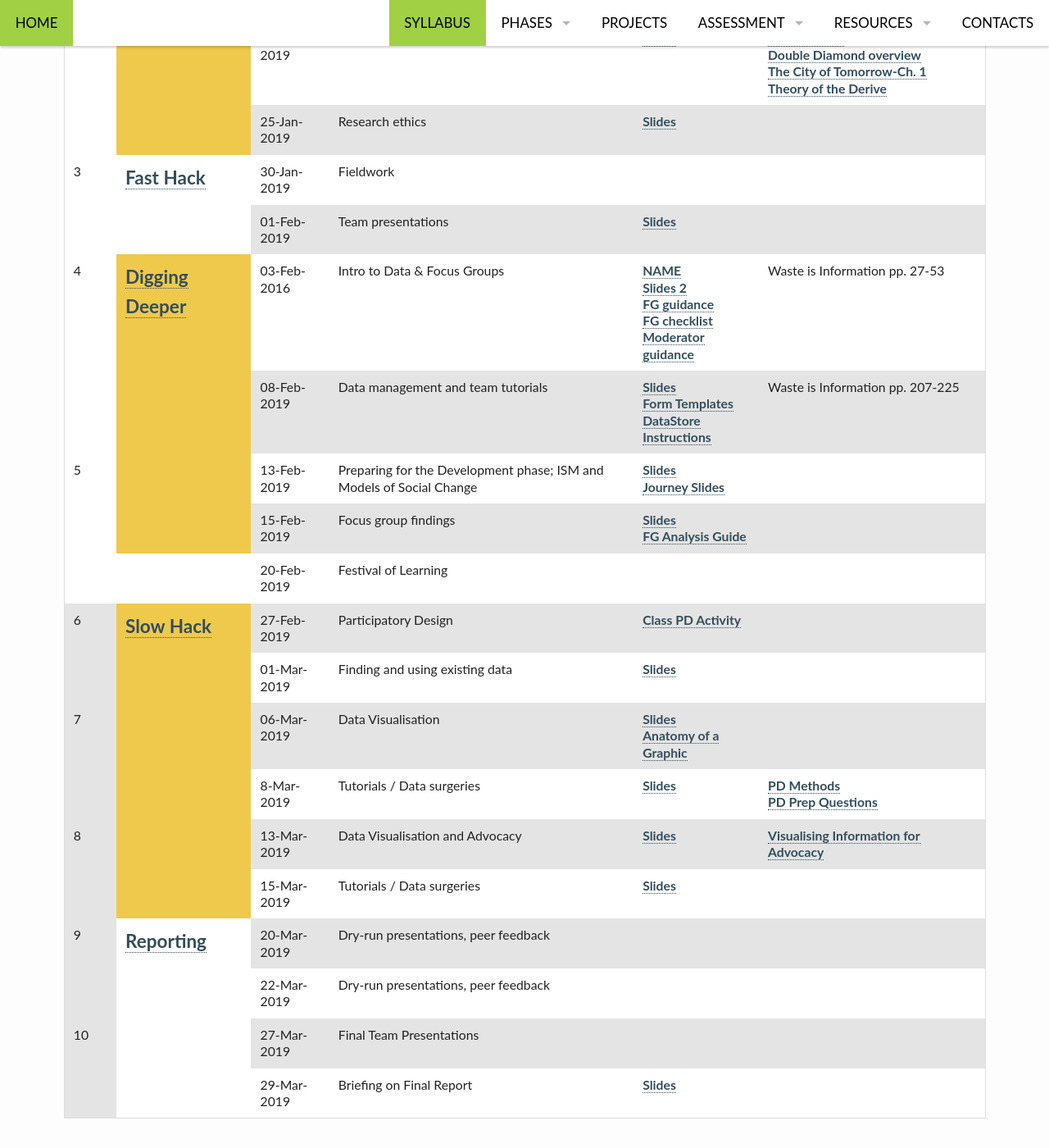
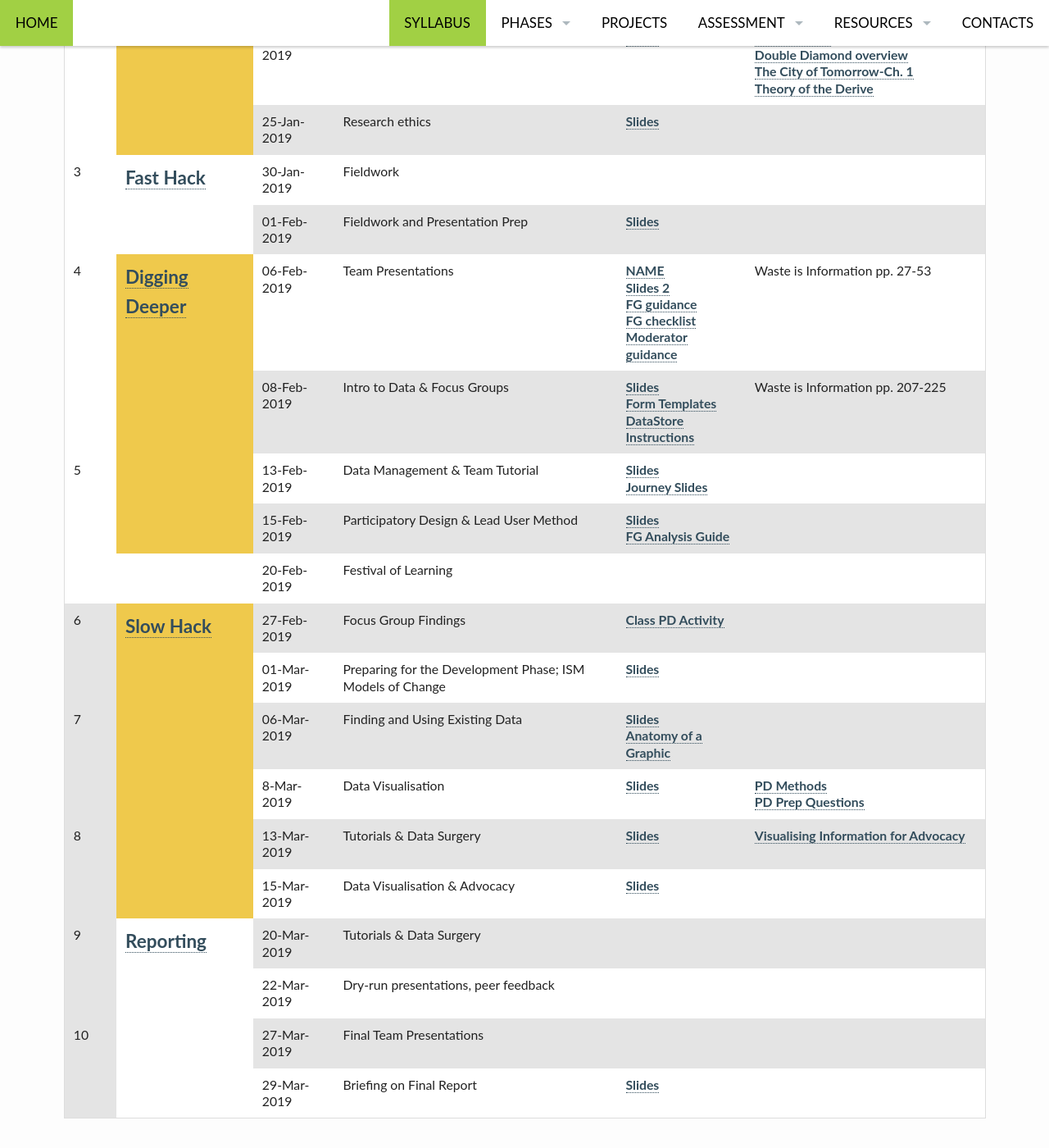
Before and after one commit to edinburghlivinglab/ddc, a Jekyll site: the page built from pages/syllabus.md, in a window 1280 px wide and 1400 px high, scrolled down 1005 px. Shown: the whole window at 82% size. Built offline with Jekyll 4.4.1, drawn with Linux system fonts in a browser that asks for light colours.

Commit message:
Update syllabus.md

```diff
--- a/pages/syllabus.md
+++ b/pages/syllabus.md
@@ -122,7 +122,7 @@ permalink: "/syllabus/"
             </tr>
             <tr>
                 <td>01-Feb-2019</td>
-                <td>Team presentations</td>
+                <td>Fieldwork and Presentation Prep</td>
                 <td><a href="{{ site.baseurl }}/slides/week3-2.html" target="_blank">Slides</a></td>
                 <td>&nbsp;</td>
             </tr>
@@ -131,8 +131,8 @@ permalink: "/syllabus/"
                 <td rowspan="4" valign="middle" bgcolor="#EFC94C">
                     <p class="teaser"><a href="{{ site.baseurl }}/digging_deeper/">Digging Deeper</a></p>
                 </td>
-                <td>03-Feb-2016</td>
-                <td>Intro to Data &amp; Focus Groups</td>
+                <td>06-Feb-2019</td>
+                <td>Team Presentations</td>
                 <td>
                 <a href="{{ site.baseurl }}/slides/NAME" target="_blank">NAME</a><br/>
                 <a href="{{ site.baseurl }}/course_docs/focus_group_slides.pdf" target="_blank">Slides 2</a><br/>
@@ -146,7 +146,7 @@ permalink: "/syllabus/"
             </tr>
             <tr>
                 <td>08-Feb-2019</td>
-                <td>Data management and team tutorials</td>
+                <td>Intro to Data &amp; Focus Groups</td>
                 <td>
                 <a href="{{ site.baseurl }}/slides/NAME.html" target="_blank">Slides</a><br/>
                 <a href="{{ site.baseurl }}/form_templates#focus_group_templates">Form Templates</a><br/>
@@ -157,7 +157,7 @@ permalink: "/syllabus/"
             <tr>
                 <td rowspan="2">5</td>
                 <td>13-Feb-2019</td>
-                <td>Preparing for the Development phase; ISM and Models of Social Change</td>
+                <td>Data Management &amp; Team Tutorial</td>
                 <td><a href="{{ site.baseurl }}/slides/NAME.html" target="_blank">Slides</a><br/>
                     <a href="{{ site.baseurl }}/course_docs/journeys.pdf" target="_blank">Journey Slides</a><br/>
                 </td>
@@ -165,7 +165,7 @@ permalink: "/syllabus/"
             </tr>
             <tr>
                 <td>15-Feb-2019</td>
-                <td>Focus group findings</td>
+                <td>Participatory Design &amp; Lead User Method</td>
                 <td><a href="{{ site.baseurl }}/course_docs/FocusGroup_Analysis_slides.pdf" target="_blank">    Slides</a><br/>
                 <a href="{{ site.baseurl }}/course_docs/analysis_session_instructions.pdf" target="_blank">FG Analysis Guide</a>
                 </td>
@@ -206,7 +206,7 @@ permalink: "/syllabus/"
             </tr>
             <tr>
                 <td>8-Mar-2019</td>
-                <td>Tutorials / Data surgeries</td>
+                <td>Data Visualisation</td>
                 <td><a href="{{ site.baseurl }}/slides/NAME.html" target="_blank">Slides</a></td>
                 <td><a href="{{ site.baseurl }}/course_docs/PD_methods_table_final.pdf" target="_blank">PD Methods</a><br/>
                 <a href="{{ site.baseurl }}/course_docs/PD_prep_questions.pdf" target="_blank">PD Prep Questions</a></td>
@@ -214,13 +214,13 @@ permalink: "/syllabus/"
             <tr>
                 <td rowspan="2">8</td>
                 <td>13-Mar-2019</td>
-                <td>Data Visualisation and Advocacy</td>
+                <td>Tutorials &amp; Data Surgery</td>
                 <td><a href="{{ site.baseurl }}/slides/NAME.html" target="_blank">Slides</a></td>
                 <td><a href="https://visualisingadvocacy.org/sites/drawingbynumbers.ttc.io/files/VIFA_singlepage_small.pdf">Visualising Information for Advocacy</a></td>
             </tr>
             <tr>
                 <td>15-Mar-2019</td>
-                <td>Tutorials / Data surgeries</td>
+                <td>Data Visualisation &amp; Advocacy</td>
                 <td><a href="{{ site.baseurl }}/slides/NAME.html" target="_blank">Slides</a></td>
                 <td>&nbsp;</td>
             </tr>
@@ -230,7 +230,7 @@ permalink: "/syllabus/"
                     <p class="teaser"><a href="{{ site.baseurl }}/reporting/">Reporting</a></p>
                 </td>
                 <td>20-Mar-2019</td>
-                <td>Dry-run presentations, peer feedback</td>
+                <td>Tutorials &amp; Data Surgery</td>
                 <td>&nbsp;</td>
                 <td>&nbsp;</td>
             </tr>
```
Also changed, not shown: other parts of pages/syllabus.md (+3 -3 lines).
